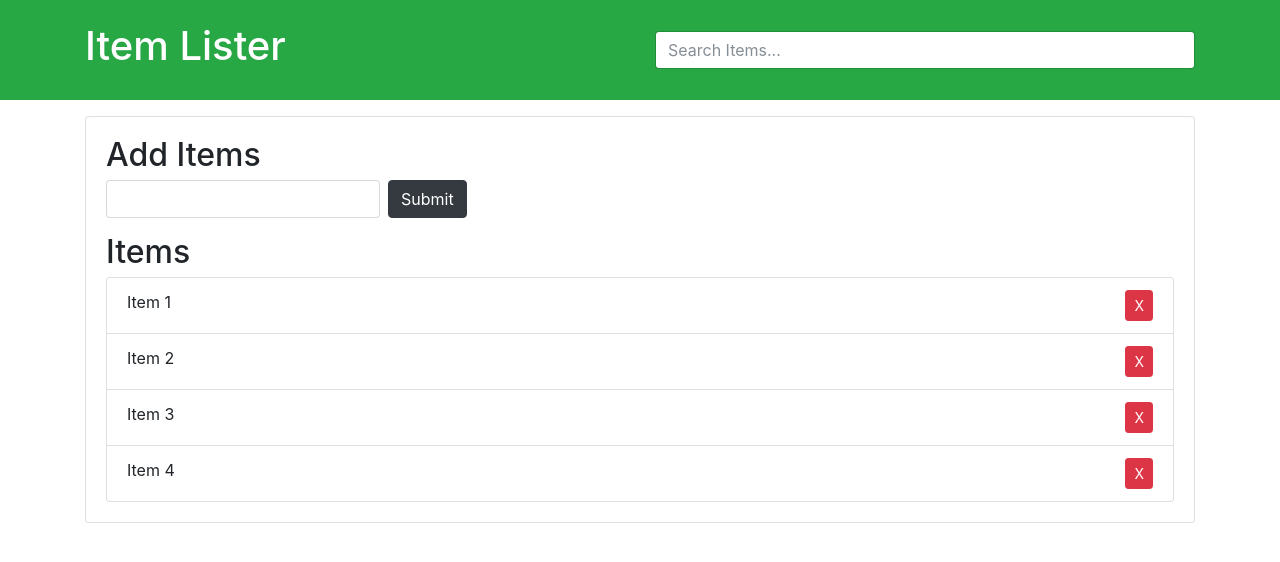
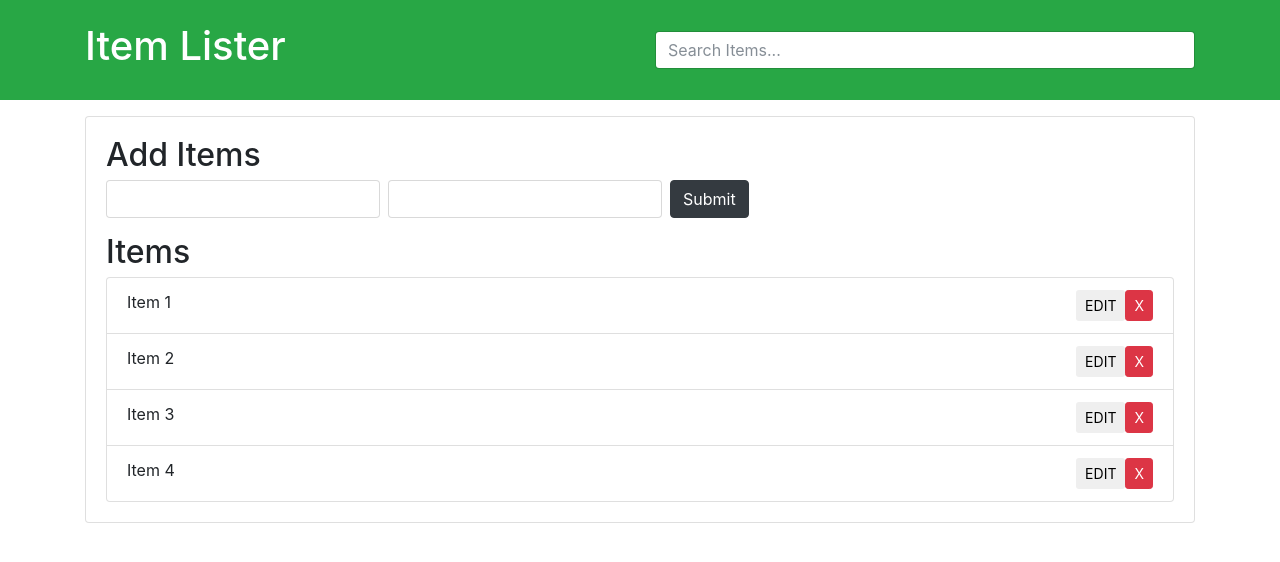
Before and after one commit to balaji24k/advJS, a plain HTML site: page itemLister/index.html in a window 1280 px wide. Drawn offline with nearby package versions, Linux system fonts and the light colour scheme.

Commit message:
Task 8 added

```diff
--- a/itemLister/index.html
+++ b/itemLister/index.html
@@ -25,14 +25,15 @@
     <h2 class="title">Add Items</h2>
     <form id="addForm" class="form-inline mb-3">
       <input type="text" class="form-control mr-2" id="item">
+      <input type="text" class="form-control mr-2" id="description">
       <input type="submit" class="btn btn-dark" value="Submit">
     </form>
     <h2 class="title">Items</h2>
     <ul id="items" class="list-group">
-      <li class="list-group-item">Item 1 <button class="btn btn-danger btn-sm float-right delete">X</button></li>
-      <li class="list-group-item">Item 2 <button class="btn btn-danger btn-sm float-right delete">X</button></li>
-      <li class="list-group-item">Item 3 <button class="btn btn-danger btn-sm float-right delete">X</button></li>
-      <li class="list-group-item">Item 4 <button class="btn btn-danger btn-sm float-right delete">X</button></li>
+      <li class="list-group-item">Item 1 <button class="btn btn-danger btn-sm float-right delete">X</button> <button class="btn btn-sm float-right editBtn">EDIT</button> </li>
+      <li class="list-group-item">Item 2 <button class="btn btn-danger btn-sm float-right delete">X</button> <button class="btn btn-sm float-right editBtn">EDIT</button> </li>
+      <li class="list-group-item">Item 3 <button class="btn btn-danger btn-sm float-right delete">X</button> <button class="btn btn-sm float-right editBtn">EDIT</button> </li>
+      <li class="list-group-item">Item 4 <button class="btn btn-danger btn-sm float-right delete">X</button> <button class="btn btn-sm float-right editBtn">EDIT</button> </li>
     </ul>
    </div>
   </div>
--- a/itemLister/main.js
+++ b/itemLister/main.js
@@ -8,6 +8,8 @@ form.addEventListener('submit', addItem);
 itemList.addEventListener('click', removeItem);
 // Filter event
 filter.addEventListener('keyup', filterItems);
+
+itemList.addEventListener('click', editItem);
 
 // Add item
 function addItem(e){
@@ -34,6 +36,11 @@ function addItem(e){
 
   // Append button to li
   li.appendChild(deleteBtn);
+
+  var editBtn = document.createElement('button');
+  editBtn.className = 'btn btn-sm float-right editBtn';
+  editBtn.appendChild(document.createTextNode('EDIT'));
+  li.appendChild(editBtn);
 
   // Append li to list
   itemList.appendChild(li);
```
